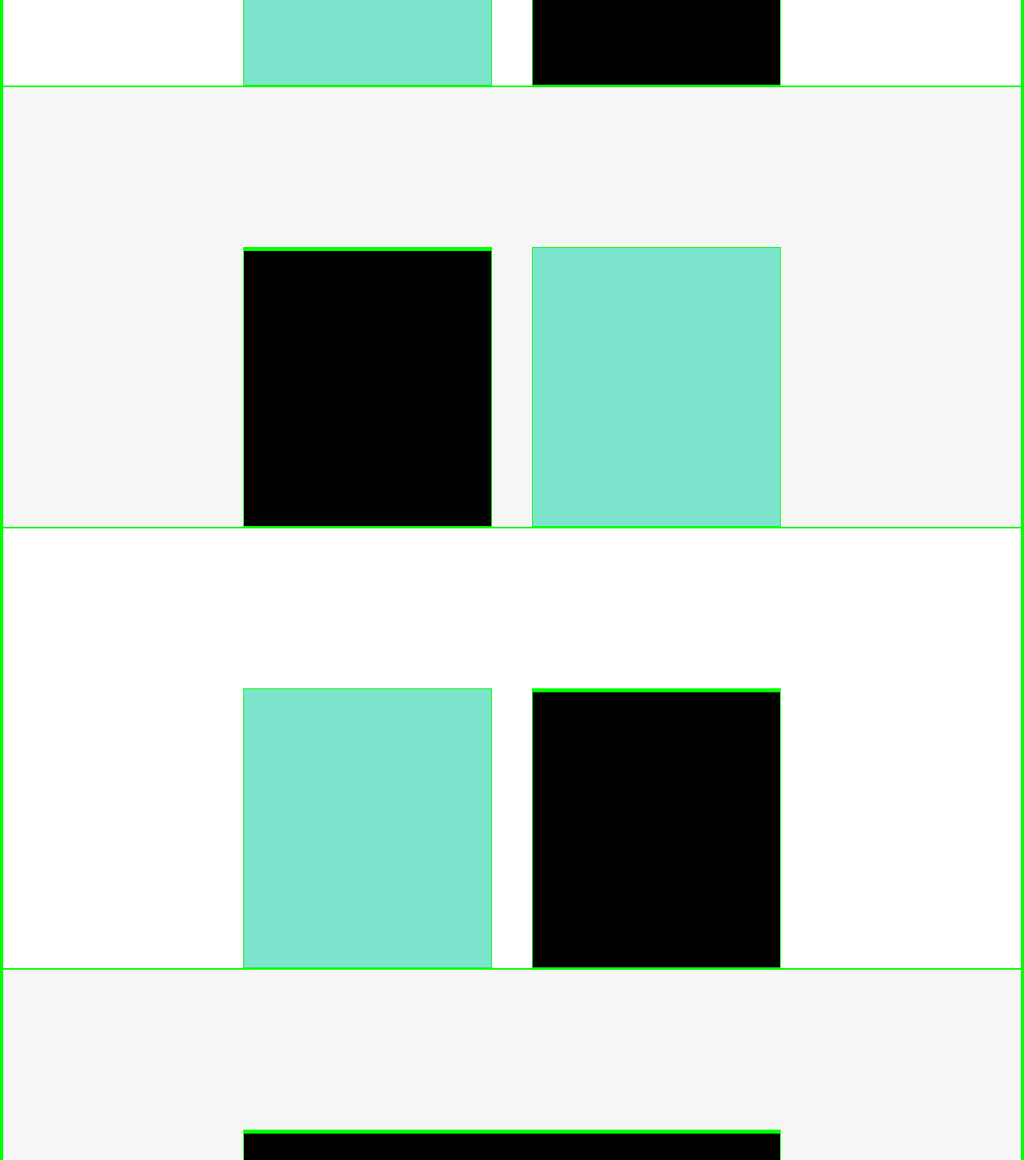
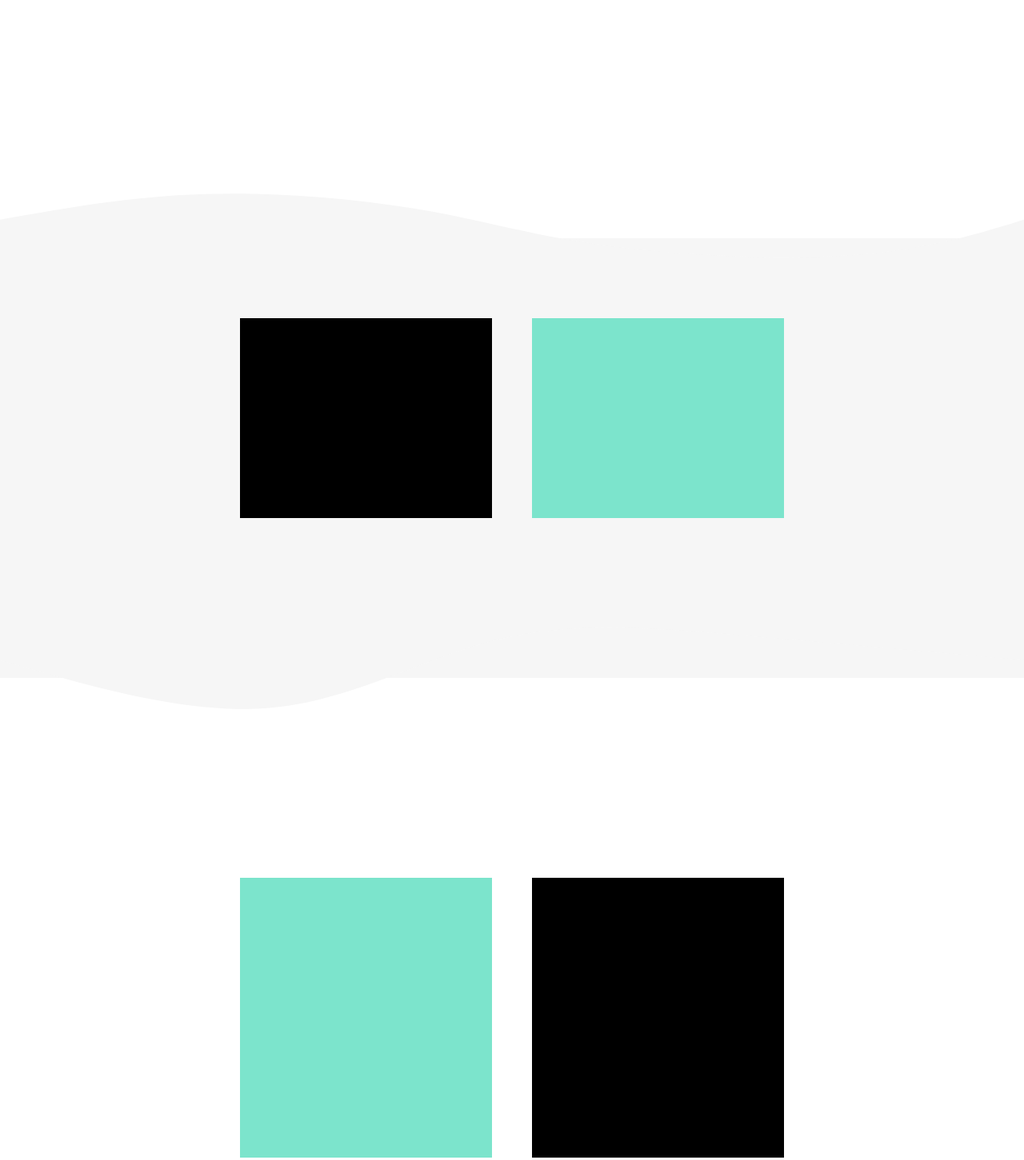
Before and after one commit to AlessandroCampo/htmlcss-struttura-discord, a plain HTML site: page index.html in a window 1280 px wide. Shown: the part 1063-2514 px from the top of the page at 80% size. Drawn offline with Linux system fonts and the light colour scheme.

Commit message:
best I could do with waves

```diff
--- a/index.html
+++ b/index.html
@@ -37,8 +37,17 @@
                 <h2></h2>
                 <p></p>
             </div>
+
         </div>
 
+
+        <svg width="100%" height="100%" class="up" id="x" viewBox="0 0 1440 390" xmlns="http://www.w3.org/2000/svg"
+            class="transition duration-300 ease-in-out delay-150">
+            <path
+                d="M 0,400 C 0,400 0,200 0,200 C 92.17224880382773,183.61722488038276 184.34449760765546,167.23444976076556 287,164 C 389.65550239234454,160.76555023923444 502.7942583732058,170.67942583732054 592,186 C 681.2057416267942,201.32057416267946 746.4784688995214,222.0478468899522 849,236 C 951.5215311004786,249.9521531100478 1091.2918660287082,257.1291866028708 1196,250 C 1300.7081339712918,242.8708133971292 1370.3540669856459,221.4354066985646 1440,200 C 1440,200 1440,400 1440,400 Z"
+                stroke="none" stroke-width="0" fill="#f6f6f6" fill-opacity="1"
+                class="transition-all duration-300 ease-in-out delay-150 path-0"></path>
+        </svg>
         <div class="section grey">
 
             <div class="sidetext">
@@ -51,6 +60,16 @@
             </div>
 
         </div>
+        <svg width="100%" height="100%" id="y" class="down" viewBox="0 0 1440 390" xmlns="http://www.w3.org/2000/svg"
+            class="transition duration-300 ease-in-out delay-150">
+            <path
+                d="M 0,400 C 0,400 0,200 0,200 C 136.71428571428572,212.21428571428572 273.42857142857144,224.42857142857142 398,235 C 522.5714285714286,245.57142857142858 635.0000000000001,254.50000000000003 740,229 C 844.9999999999999,203.49999999999997 942.5714285714287,143.57142857142856 1058,133 C 1173.4285714285713,122.42857142857143 1306.7142857142858,161.21428571428572 1440,200 C 1440,200 1440,400 1440,400 Z"
+                stroke="none" stroke-width="0" fill="#f6f6f6" fill-opacity="1"
+                class="transition-all duration-300 ease-in-out delay-150 path-0" transform="rotate(-180 720 200)">
+            </path>
+        </svg>
+
+
 
         <div class="section white">
             <div class="frogimg">
@@ -63,6 +82,13 @@
             </div>
         </div>
 
+        <svg width="100%" height="100%" class="up" id="x" viewBox="0 0 1440 390" xmlns="http://www.w3.org/2000/svg"
+            class="transition duration-300 ease-in-out delay-150">
+            <path
+                d="M 0,400 C 0,400 0,200 0,200 C 92.17224880382773,183.61722488038276 184.34449760765546,167.23444976076556 287,164 C 389.65550239234454,160.76555023923444 502.7942583732058,170.67942583732054 592,186 C 681.2057416267942,201.32057416267946 746.4784688995214,222.0478468899522 849,236 C 951.5215311004786,249.9521531100478 1091.2918660287082,257.1291866028708 1196,250 C 1300.7081339712918,242.8708133971292 1370.3540669856459,221.4354066985646 1440,200 C 1440,200 1440,400 1440,400 Z"
+                stroke="none" stroke-width="0" fill="#f6f6f6" fill-opacity="1"
+                class="transition-all duration-300 ease-in-out delay-150 path-0"></path>
+        </svg>
         <div class="section grey vertical">
 
             <div class="middle-text">
--- a/style.css
+++ b/style.css
@@ -2,7 +2,6 @@
     box-sizing: border-box;
     margin: 0;
     padding: 0;
-    border: 1px solid lime;
 }
 
 header {
@@ -21,6 +20,7 @@ nav {
     background-color: lightcoral;
     height: 50px;
 }
+
 
 header h1 {
     background-color: lightgreen;
@@ -42,9 +42,9 @@ header div {
 }
 
 .section {
-    margin: auto;
+    margin: 0 auto;
     display: flex;
-    padding-top: 200px;
+    padding-block: 100px;
     padding-inline: 300px;
     gap: 50px;
 
@@ -90,3 +90,11 @@ footer {
     background-color: #23272a;
     height: 500px;
 }
+
+.up {
+    margin-bottom: -150px;
+}
+
+.down {
+    margin-top: -200px;
+}
```
